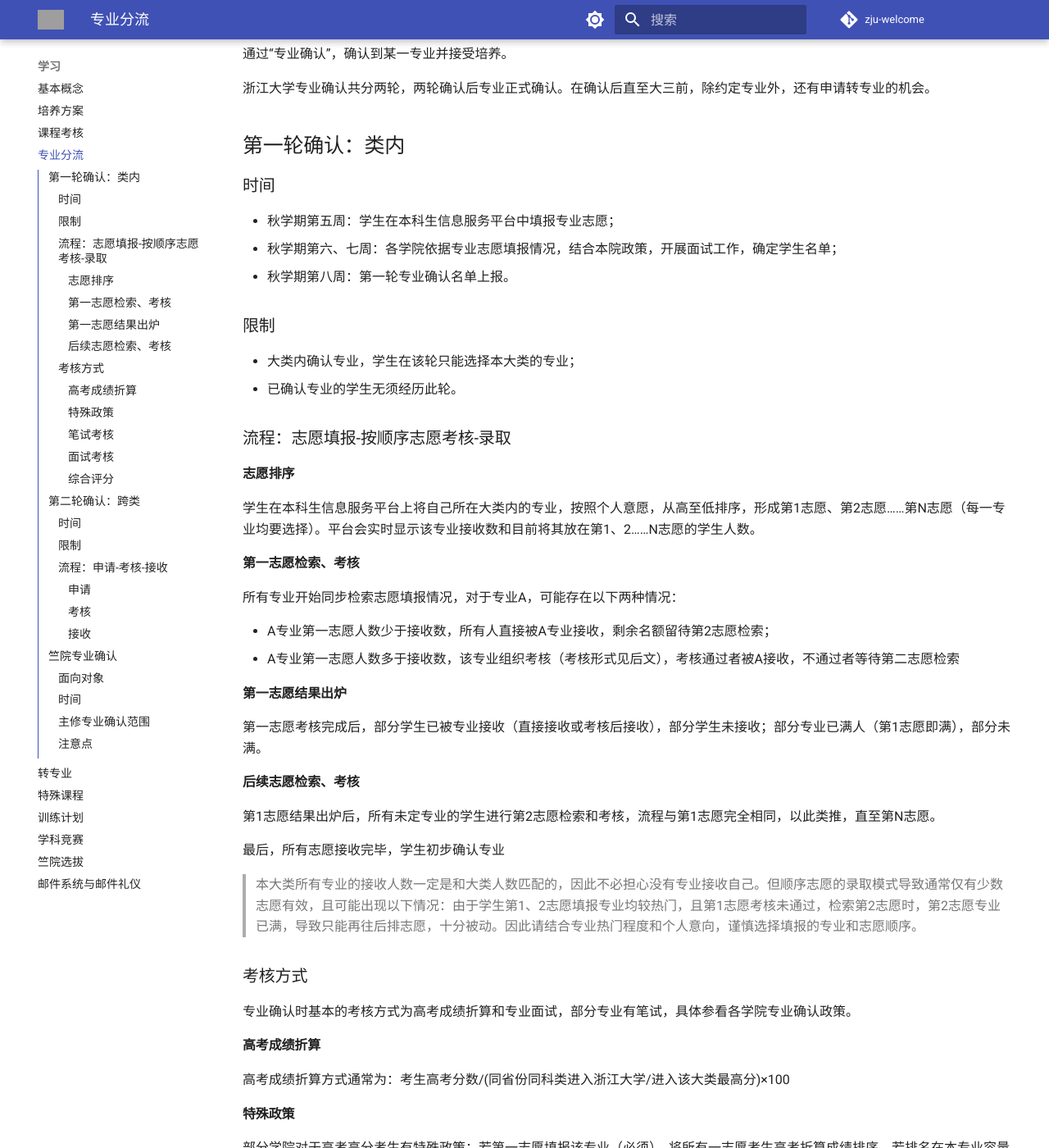
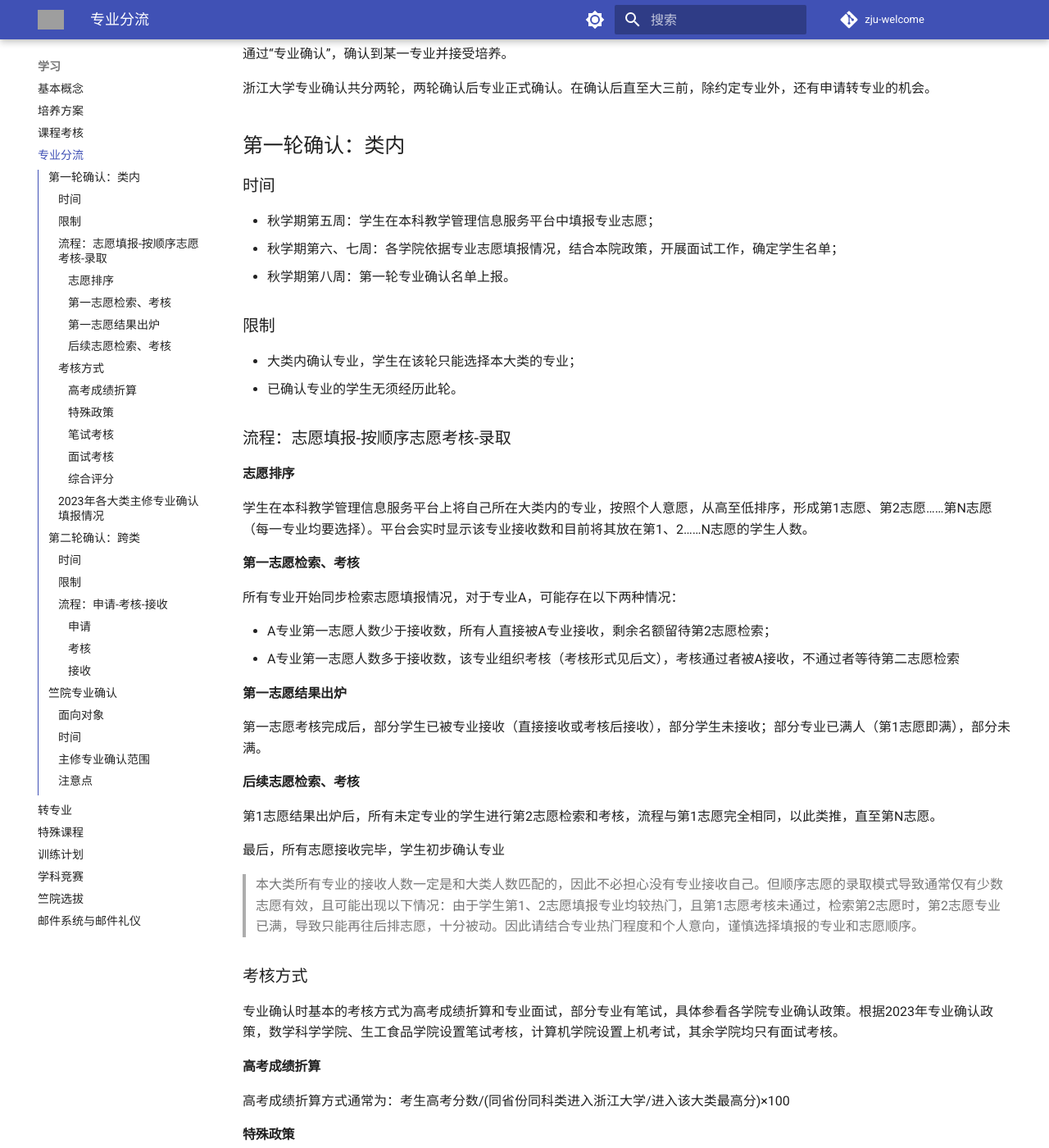
Before and after one commit to mini-full/zju-welcome, an MkDocs documentation site: the page built from docs/learning/declaring_major.md, in a window 1280 px wide and 1400 px high, scrolled down 200 px. Shown: the whole window at 82% size. Built offline with MkDocs 1.6.1 and Material for MkDocs 9.7.7, drawn with Linux system fonts in a browser that asks for light colours; comment, search, counter and statistics services are not loaded; some of the changed text lies outside the part shown; grey boxes are pictures that could not be loaded.

Commit message:
Update declaring_major.md

```diff
--- a/docs/learning/declaring_major.md
+++ b/docs/learning/declaring_major.md
@@ -8,7 +8,7 @@
 
 ### 时间
 
-- 秋学期第五周：学生在本科生信息服务平台中填报专业志愿；
+- 秋学期第五周：学生在本科教学管理信息服务平台中填报专业志愿；
 - 秋学期第六、七周：各学院依据专业志愿填报情况，结合本院政策，开展面试工作，确定学生名单；
 - 秋学期第八周：第一轮专业确认名单上报。
 
@@ -21,7 +21,7 @@
 
 #### 志愿排序
 
-学生在本科生信息服务平台上将自己所在大类内的专业，按照个人意愿，从高至低排序，形成第1志愿、第2志愿……第N志愿（每一专业均要选择）。平台会实时显示该专业接收数和目前将其放在第1、2……N志愿的学生人数。
+学生在本科教学管理信息服务平台上将自己所在大类内的专业，按照个人意愿，从高至低排序，形成第1志愿、第2志愿……第N志愿（每一专业均要选择）。平台会实时显示该专业接收数和目前将其放在第1、2……N志愿的学生人数。
 
 #### 第一志愿检索、考核
 
@@ -44,7 +44,7 @@
 
 ### 考核方式
 
-专业确认时基本的考核方式为高考成绩折算和专业面试，部分专业有笔试，具体参看各学院专业确认政策。
+专业确认时基本的考核方式为高考成绩折算和专业面试，部分专业有笔试，具体参看各学院专业确认政策。根据2023年专业确认政策，数学科学学院、生工食品学院设置笔试考核，计算机学院设置上机考试，其余学院均只有面试考核。
 
 #### 高考成绩折算
 
@@ -65,6 +65,10 @@
 #### 综合评分
 
 高考折算成绩、笔试成绩、面试成绩按照一定比例，折算出最后的综合成绩，依照综合成绩择优接收。其中无笔试的学院，高考成绩与面试成绩比例一般为5:5、6:4或7:3。
+
+### 2023年各大类主修专业确认填报情况
+
+参考[2023年各大类主修专业确认填报情况](https://www.cc98.org/topic/5928156)
 
 更多信息可参考[2023级各院系主修专业确认细则](https://bksy.zju.edu.cn/2023/1023/c28340a2815748/page.htm)
 
```
